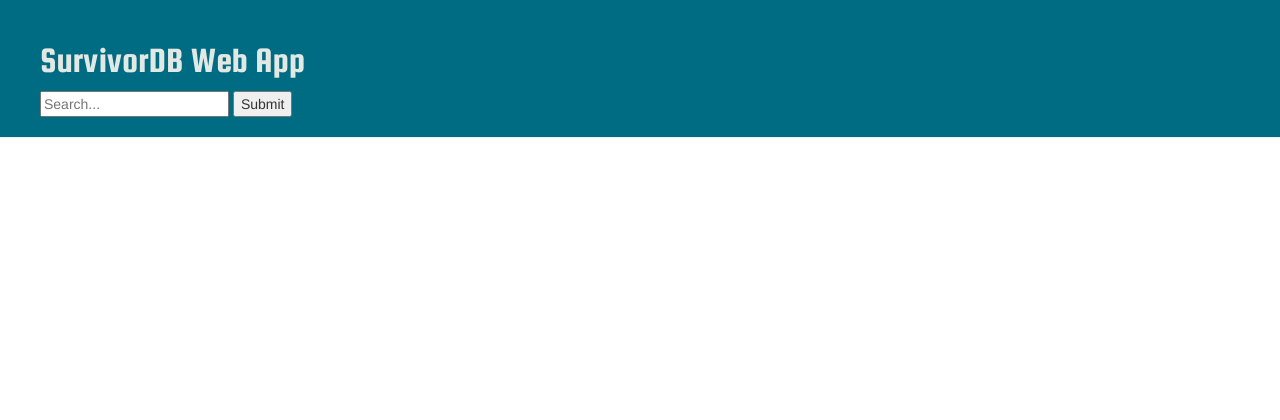
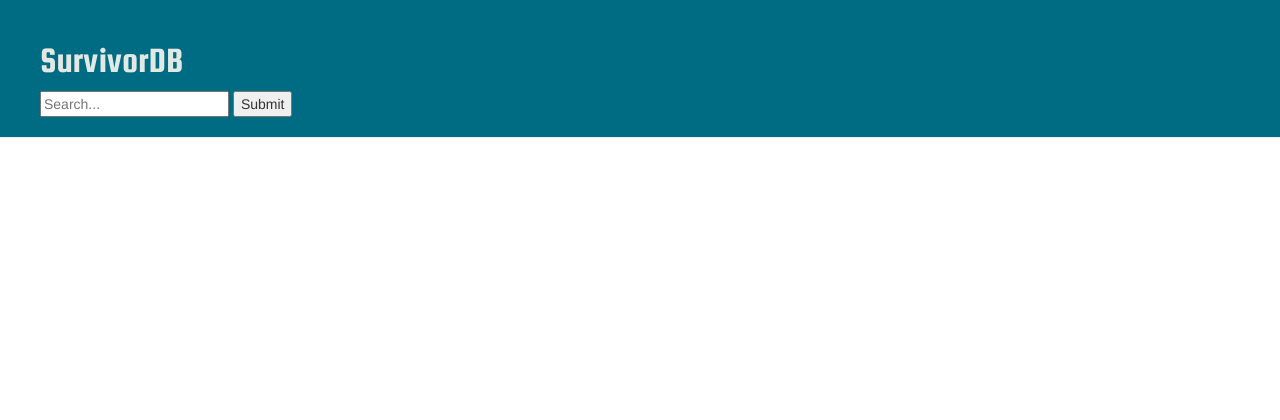
Before and after one commit to christianhoward/survivordb, a Django app: page / in a window 1280 px wide. Shown: the top 420 px of the page. Run offline with Django 3.2, Linux system fonts and the light colour scheme; data that the repository does not hold is empty; some libraries are stand-ins or nearby versions; some web fonts are replaced.

Commit message:
Updated base html

```diff
--- a/webapp/templates/webapp/base.html
+++ b/webapp/templates/webapp/base.html
@@ -15,7 +15,7 @@
     <body>
         <div class="page-header">
             <h1>
-                <a href="{% url 'webapp.views.home' %}">SurvivorDB Web App</a>
+                <a href="{% url 'webapp.views.home' %}">SurvivorDB</a>
             </h1>
             <form type="get" action="." style="margin: 0">
                 <input  id="search_box" type="text" name="search_box"  placeholder="Search..." >
```
